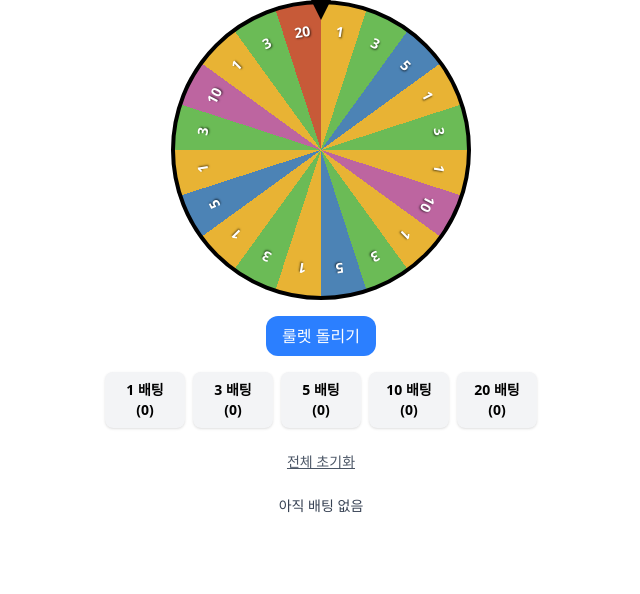
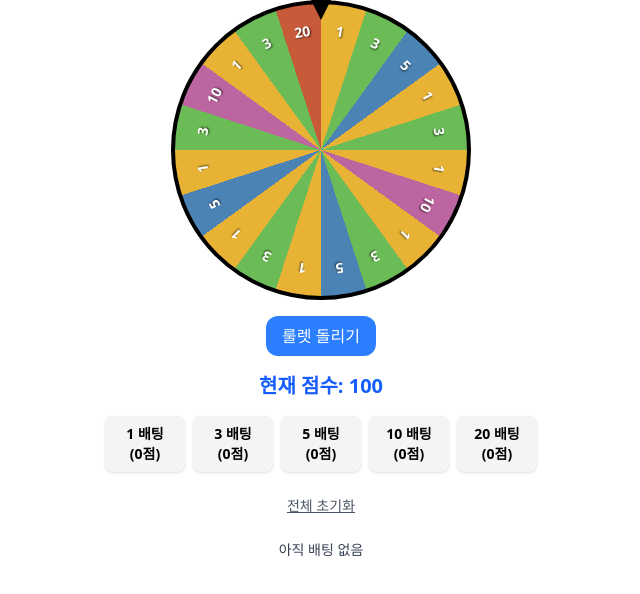
Before and after one commit to bonyoungkoo/chick-n-spin, a Next.js app: page / in a window 1280 px wide. Shown: the top 594 px of the page, without its empty margins (319-959 px from the left). Built offline with nearby package versions, Linux system fonts and the light colour scheme.

Commit message:
배팅 패널 ui 수정

```diff
--- a/src/components/BatPanel.tsx
+++ b/src/components/BatPanel.tsx
@@ -12,6 +12,35 @@ interface BetPanelProps {
 
 const betOptions = ["1", "3", "5", "10", "20"];
 
+const colorMap: Record<string, { bg: string; hover: string; active: string }> =
+  {
+    "1": {
+      bg: "bg-[#e8b334]",
+      hover: "hover:bg-[#e8b334]",
+      active: "active:bg-[#e8b334]",
+    },
+    "3": {
+      bg: "bg-[#6bbb56]",
+      hover: "hover:bg-[#6bbb56]",
+      active: "active:bg-[#6bbb56]",
+    },
+    "5": {
+      bg: "bg-[#4c83b5]",
+      hover: "hover:bg-[#4c83b5]",
+      active: "active:bg-[#4c83b5]",
+    },
+    "10": {
+      bg: "bg-[#bd65a0]",
+      hover: "hover:bg-[#bd65a0]",
+      active: "active:bg-[#bd65a0]",
+    },
+    "20": {
+      bg: "bg-[#c75a38]",
+      hover: "hover:bg-[#c75a38]",
+      active: "active:bg-[#c75a38]",
+    },
+  };
+
 export default function BetPanel({ bets, onBet, onReset }: BetPanelProps) {
   return (
     <div className="flex flex-col items-center gap-4">
@@ -20,10 +49,10 @@ export default function BetPanel({ bets, onBet, onReset }: BetPanelProps) {
           <button
             key={value}
             onClick={() => onBet(value)}
-            className="px-3 py-2 bg-gray-100 hover:bg-blue-200 rounded-lg shadow text-sm font-semibold w-20"
+            className={`px-3 py-2 bg-gray-100 rounded-lg shadow text-sm font-semibold w-20 transition-colors duration-200 cursor-pointer ${colorMap[value].hover} ${colorMap[value].active} hover:text-white active:text-white`}
           >
             {value} 배팅
-            <br />({bets[value]})
+            <br />({bets[value] * 10}점)
           </button>
         ))}
       </div>
@@ -37,10 +66,10 @@ export default function BetPanel({ bets, onBet, onReset }: BetPanelProps) {
 
       <div className="mt-2 text-sm text-gray-700 text-center">
         {Object.entries(bets)
-          .filter(([_, count]) => count > 0)
+          .filter(([, count]) => count > 0)
           .map(([value, count]) => (
             <div key={value}>
-              {value}에 {count}회 배팅함
+              {value}에 {count * 10}점 배팅함
             </div>
           ))}
         {Object.values(bets).every((c) => c === 0) && <div>아직 배팅 없음</div>}
--- a/src/components/Roulette.tsx
+++ b/src/components/Roulette.tsx
@@ -42,6 +42,7 @@ export default function Roulette() {
   const [spinning, setSpinning] = useState(false);
   const [result, setResult] = useState<string | null>(null);
   const rotation = useMotionValue(0);
+  const [score, setScore] = useState(100);
   const [bets, setBets] = useState<Record<string, number>>({
     "1": 0,
     "3": 0,
@@ -51,13 +52,23 @@ export default function Roulette() {
   });
 
   const handleBet = (value: string) => {
-    setBets((prev) => ({
-      ...prev,
-      [value]: prev[value] + 1,
-    }));
+    if (score >= 10) {
+      setBets((prev) => ({
+        ...prev,
+        [value]: prev[value] + 1,
+      }));
+      setScore((prev) => prev - 10);
+    } else {
+      alert("배팅할 점수가 부족합니다!");
+    }
   };
 
   const resetBets = () => {
+    const totalBets = Object.values(bets).reduce(
+      (sum, count) => sum + count * 10,
+      0
+    );
+    setScore((prev) => prev + totalBets);
     setBets({
       "1": 0,
       "3": 0,
@@ -94,12 +105,10 @@ export default function Roulette() {
     return () => unsubscribe();
   }, []);
 
-  // motion value 추가
   const shake = useMotionValue(0);
 
-  // 핀이 경계선을 통과할 때 호출
   function triggerPinShake() {
-    shake.set(8); // 오른쪽으로 순간 튐
+    shake.set(8);
     animate(shake, -8, { duration: 0.2 }).then(() =>
       animate(shake, 0, { duration: 0.1 })
     );
@@ -120,10 +129,26 @@ export default function Roulette() {
       ease: [0.33, 1, 0.68, 1],
       onComplete: () => {
         setSpinning(false);
-        const normalized = ((end % 360) + 360) % 360; // 0 ~ 359
-        const pinAngle = (360 - normalized) % 360; // 상단(핀 위치) 기준 각도
-        const index = Math.floor(pinAngle / sectorAngle); // 딱 떨어지는 섹터
-        setResult(sectors[index]);
+        const normalized = ((end % 360) + 360) % 360;
+        const pinAngle = (360 - normalized) % 360;
+        const index = Math.floor(pinAngle / sectorAngle);
+        const resultValue = sectors[index];
+        setResult(resultValue);
+
+        let winnings = 0;
+        if (bets[resultValue] > 0) {
+          const betAmount = bets[resultValue] * 10;
+          winnings = betAmount + betAmount * parseInt(resultValue);
+          setScore((prev) => prev + winnings);
+        }
+
+        setBets({
+          "1": 0,
+          "3": 0,
+          "5": 0,
+          "10": 0,
+          "20": 0,
+        });
       },
     });
   };
@@ -187,6 +212,7 @@ export default function Roulette() {
           결과: {result}
         </div>
       )}
+      <div className="text-xl font-bold text-blue-600">현재 점수: {score}</div>
       <BatPanel bets={bets} onBet={handleBet} onReset={resetBets} />
     </div>
   );
```
